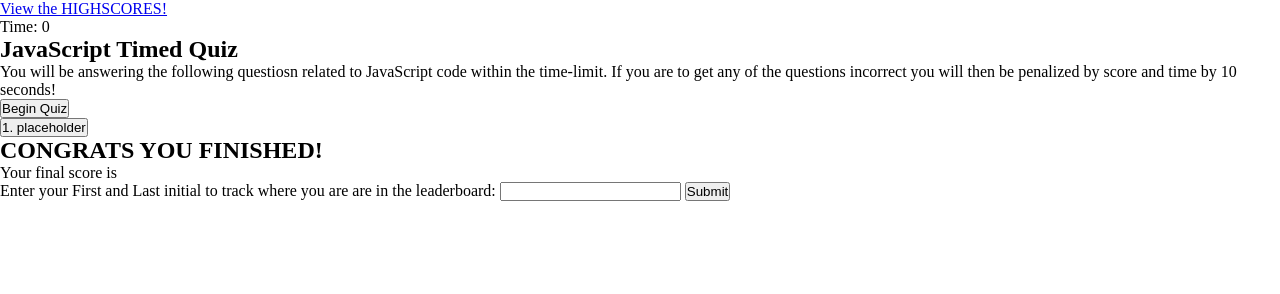
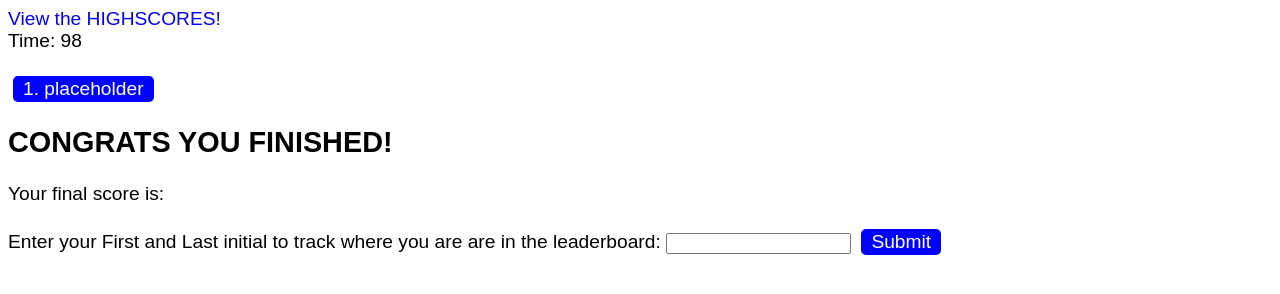
Before and after one commit to GerusHays/timed-quiz, a plain HTML site: page index.html in a window 1280 px wide. Both pictures are taken after a click on the button "Begin Quiz". Drawn offline with Linux system fonts and the light colour scheme.

Commit message:
css start

```diff
--- a/assets/CSS/style.css
+++ b/assets/CSS/style.css
@@ -1,12 +1,45 @@
-* {
-    margin: 0;
-    padding: 0;
-};
+:root {
+    --text-color: white;
+    --button-color: Blue;
+    --hover-color: Aqua;
+}
 
 body {
-    height: 100%;
-};
+    font-family: Arial;
+    font-size: 120%;
+}
+
+a {
+    color: var(--button-color);
+    text-decoration: none;
+    transition: color 0.1s;
+}
+
+a:hover {
+    color: var(--hover-color);
+}
+
+button {
+    display: inline-block;
+    margin: 5px;
+    cursor: pointer;
+    font-size: 100%;
+    background-color: var(--button-color);
+    border-radius: 5px;
+    padding: 2px 10px;
+    color: var(--text-color);
+    border: 0;
+    transition: background-color 0.1s;
+}
+
+button:hover {
+    background-color: var(--hover-color);
+}
+
+.options button {
+    display: block;
+}
 
 .vanish {
-    visibility: hidden;
-};
+    display: none;
+}
--- a/assets/JS/script.js
+++ b/assets/JS/script.js
@@ -1,6 +1,6 @@
 // the following keeps track of the status of the quiz
 var currentQuestionBank = 0;
-var time = questions.length * 15;
+var time =  100 ;
 var timeLimitId;
 
 // variables connecting to html DOM elements
@@ -22,9 +22,9 @@ function beginQuiz() {
 
     questionsEl.removeAttribute("class");
 
-    // timeLimitId = setInterval(clockTick, 1000);
+    timeLimitId = setInterval(timeDown, 1000);
 
-    // timeLimitEl.textContent = time;
+    timeLimitEl.textContent = time;
 
     getQuestion();
 };
@@ -72,8 +72,10 @@ function stopQuiz() {
 
 // function for the timer to countdown
 function timeDown() {
-
-}
+    time--;
+    timeLimitEl.textContent = time;
+    console.log(typeof time);
+};
 
 // function to save the high scores
 function saveScores() {
@@ -81,4 +83,6 @@ function saveScores() {
 }
 
 // function to save initials?
+
+
 beginBtn.onclick = beginQuiz;
--- a/index.html
+++ b/index.html
@@ -11,10 +11,10 @@
 <body>
     <div class="score"><a href="highscores.html">View the HIGHSCORES!</a></div>
 
-    <div class="time-limit">Time: <span id="time-limit">0</span></div>
+    <div class="time-limit">Time: <span id="time-limit">0 </span></div>
 
     <main class="main">
-        <section id="beginning" class="start" style="display:inline">
+        <section id="beginning" class="start">
             <h1>JavaScript Timed Quiz</h1>
             <p>
                 You will be answering the following questiosn related to JavaScript code within the time-limit.
@@ -30,7 +30,7 @@
 
         <section id="stop" class="hidden">
             <h2>CONGRATS YOU FINISHED!</h2>
-            <p>Your final score is <span id="final-score"></span></p>
+            <p>Your final score is: <span id="final-score"></span></p>
             <p>
                 Enter your First and Last initial to track where you are are in the leaderboard: <input type="text" id="initials" max="5" />
                 <button id="submit">Submit</button>
```
